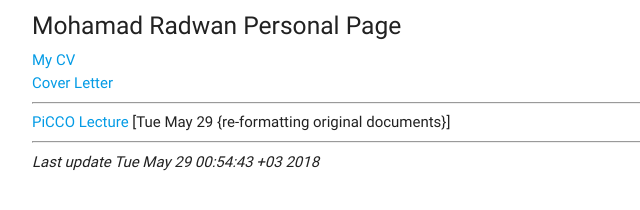
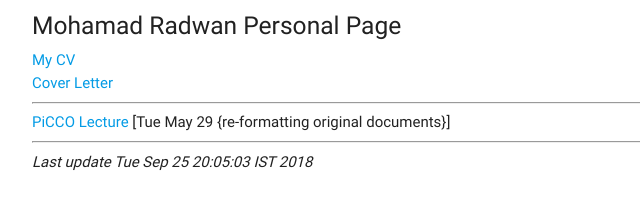
Before and after one commit to mohamadatef/mohamadatef.github.io, a plain HTML site: page index.html in a window 1280 px wide. Shown: the full height of the page, 160-800 px from the left. Drawn offline with nearby package versions, Linux system fonts and the light colour scheme.

```diff
--- a/index.html
+++ b/index.html
@@ -18,12 +18,17 @@
   <hr>
   <a href="files/picco-master.zip">PiCCO Lecture </a>[Tue May 29 {re-formatting original documents}]
   <hr>
-  <i>Last update Tue May 29 00:54:43 +03 2018
+  <i>Last update Tue Sep 25 20:05:03 IST 2018
+
 
     </i>
 </div>
 
       <!--Import jQuery before materialize.js-->
       <script type="text/javascript" src="https://code.jquery.com/jquery-3.2.1.min.js"></script>
-      <script src="https://cdnjs.cloudflare.com/ajax/libs/materialize/0.100.2/js/materialize.min.js"></script>    </body>
+      <script src="https://cdnjs.cloudflare.com/ajax/libs/materialize/0.100.2/js/materialize.min.js"></script>
+
+
+
+        </body>
   </html>
```
Also changed, not shown: 1 other file.
